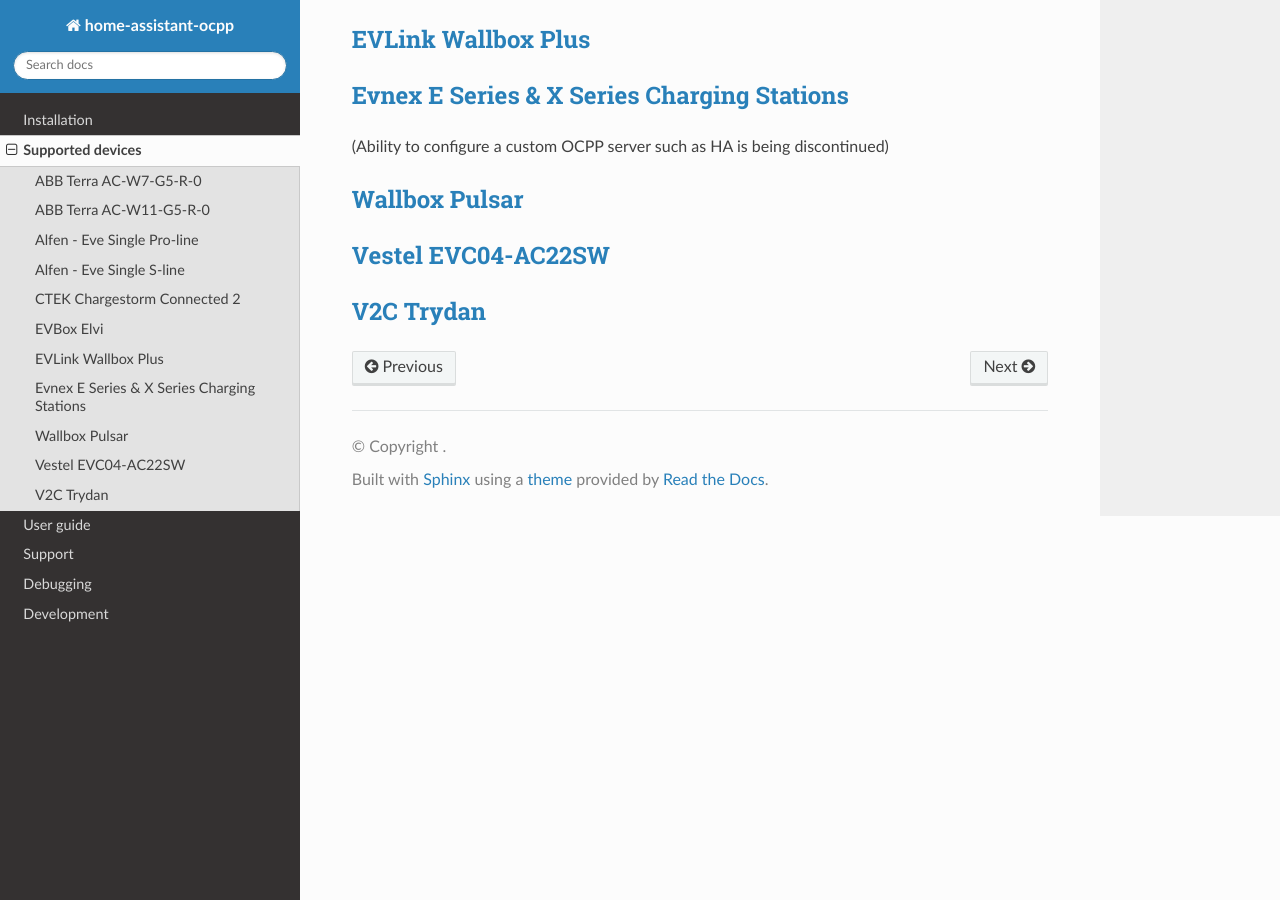
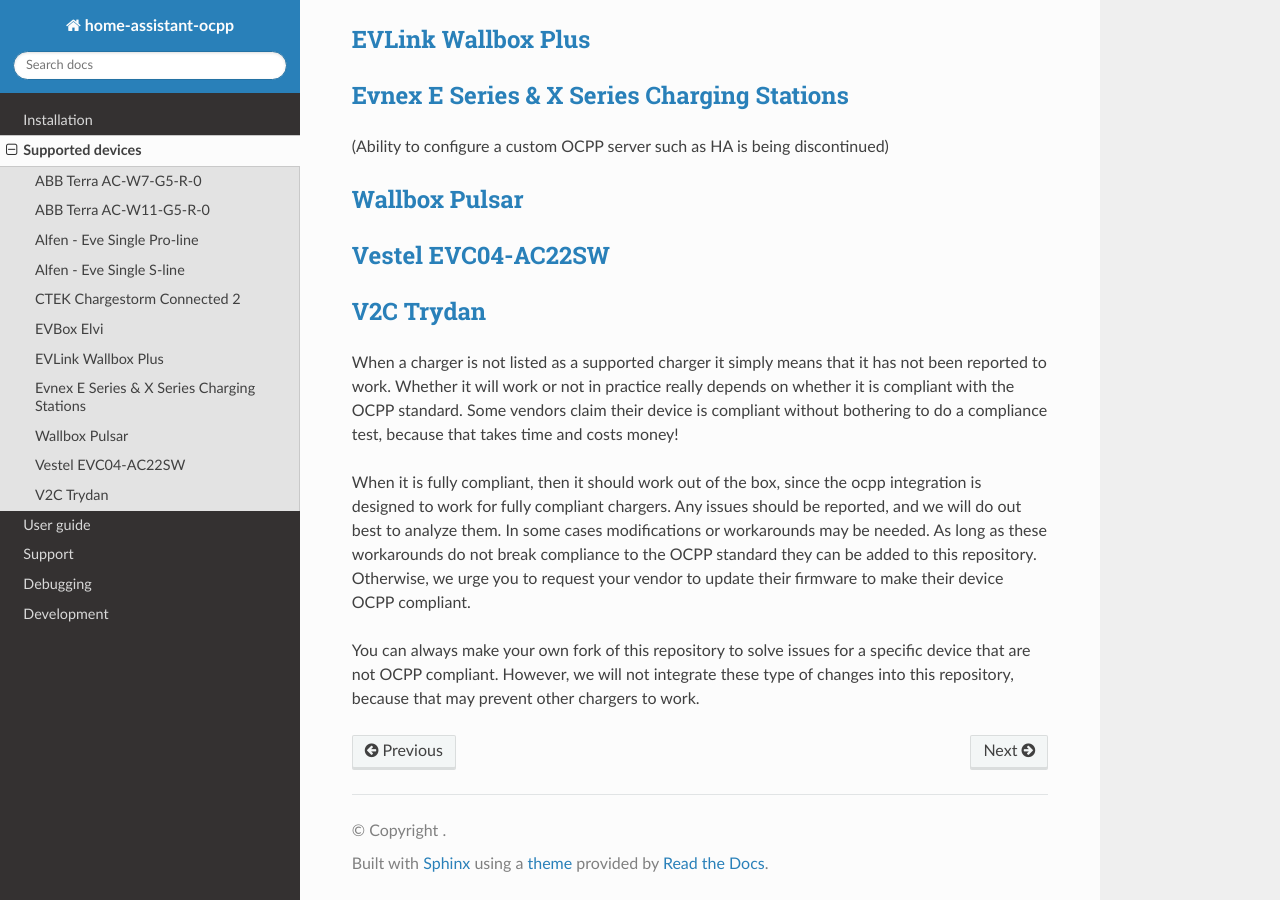
Before and after one commit to lbbrhzn/ocpp, a Sphinx documentation site: the page built from docs/supported-devices.md, in a window 1280 px wide and 900 px high, scrolled down 545 px. Built offline with Sphinx 7.4.7 and the Read the Docs theme 2.0.0, drawn with Linux system fonts in a browser that asks for light colours.

Commit message:
Update supported-devices.md

```diff
--- a/docs/supported-devices.md
+++ b/docs/supported-devices.md
@@ -15,3 +15,10 @@
 ## [Wallbox Pulsar](https://wallbox.com/en_uk/wallbox-pulsar)
 ## [Vestel EVC04-AC22SW](https://www.vestel-echarger.com/EVC04_HomeSmart22kW.html)
 ## [V2C Trydan](https://v2charge.com/trydan)
+
+When a charger is not listed as a supported charger it simply means that it has not been reported to work. Whether it will work or not in practice really depends on whether it is compliant with the OCPP standard. Some vendors claim their device is compliant without bothering to do a compliance test, because that takes time and costs money!
+
+When it is fully compliant, then it should work out of the box, since the ocpp integration is designed to work for fully compliant chargers. Any issues should be reported, and we will do out best to analyze them. In some cases modifications or workarounds may be needed. As long as these workarounds do not break compliance to the OCPP standard they can be added to this repository.
+Otherwise, we urge you to request your vendor to update their firmware to make their device OCPP compliant.
+
+You can always make your own fork of this repository to solve issues for a specific device that are not OCPP compliant. However, we will not integrate these type of changes into this repository, because that may prevent other chargers to work.
```
